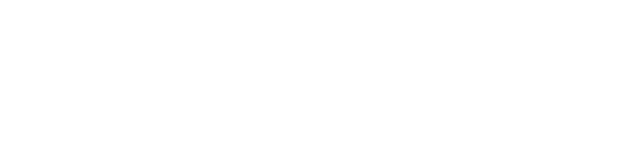
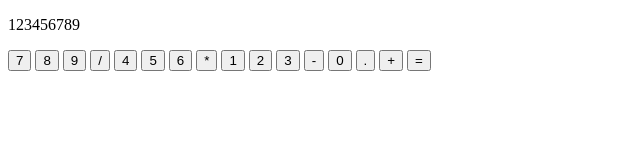
Before and after one commit to Estercade/Calculator, a plain HTML site: page index.html in a window 1280 px wide. Shown: the whole page, without its empty margins (0-640 px from the left). Drawn offline with Linux system fonts and the light colour scheme.

Commit message:
Add number buttons and basic display

```diff
--- a/index.html
+++ b/index.html
@@ -8,6 +8,24 @@
     </head>
 
     <body>
-
+        <p class="display">123456789</p>
+        <div class="buttonsContainer">
+            <button class="numberBtn" id="seven">7</button>
+            <button class="numberBtn" id="eight">8</button>
+            <button class="numberBtn" id="nine">9</button>
+            <button class="operatorBtn" id="divide">/</button>
+            <button class="numberBtn" id="four">4</button>
+            <button class="numberBtn" id="five">5</button>
+            <button class="numberBtn" id="six">6</button>
+            <button class="operatorBtn" id="multiply">*</button>
+            <button class="numberBtn" id="one">1</button>
+            <button class="numberBtn" id="two">2</button>
+            <button class="numberBtn" id="three">3</button>
+            <button class="operatorBtn" id="subtract">-</button>
+            <button class="numberBtn" id="zero">0</button>
+            <button class="decimalBtn" id="decimal">.</button>
+            <button class="operatorBtn" id="plus">+</button>
+            <button class="equalBtn" id="equal">=</button>
+        </div>
     </body>
 </html>
```
